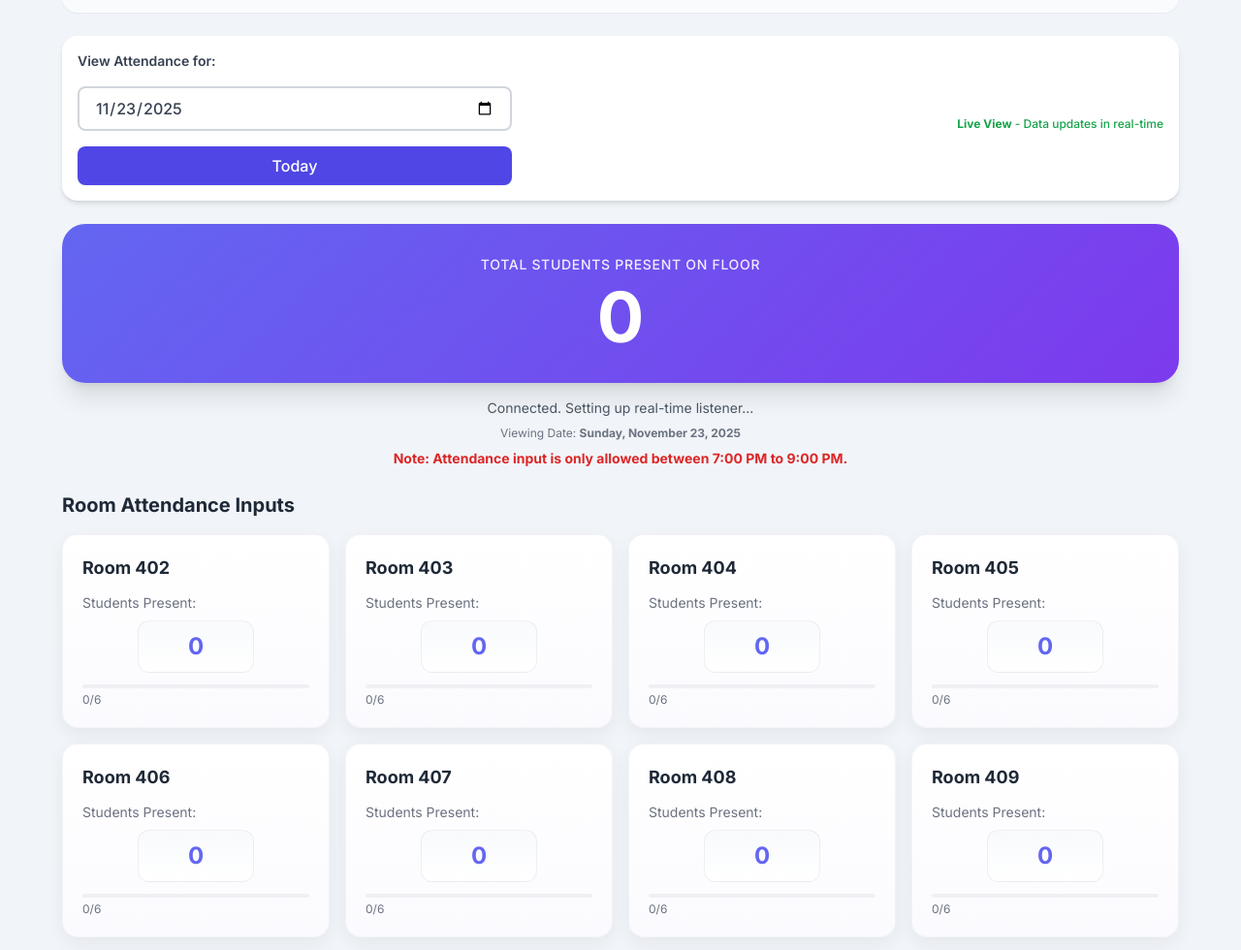
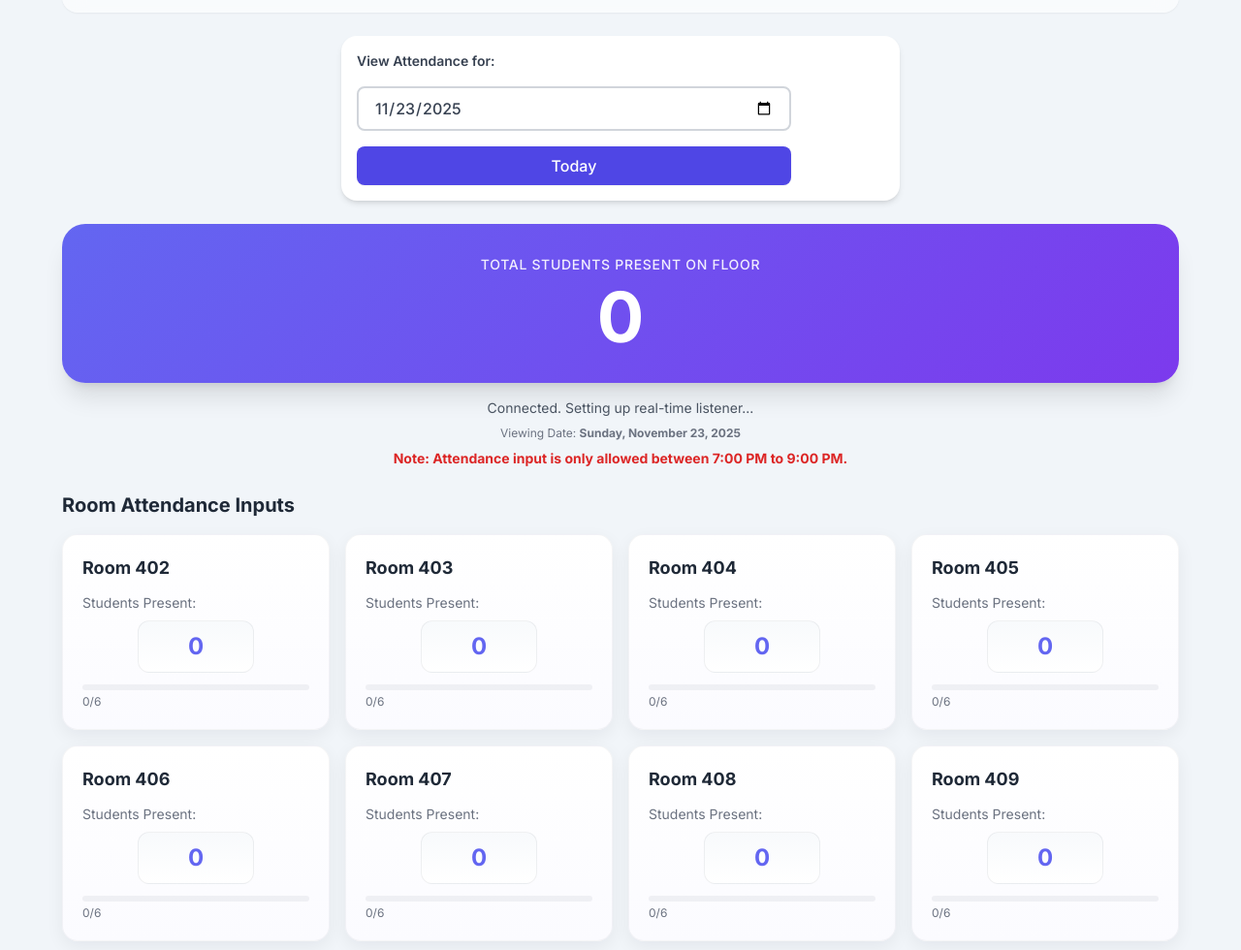
Before and after one commit to MueidShahriar/Floor-Attendance-Tracker, a plain HTML site: page fas.html in a window 1280 px wide. Shown: the part 103-1083 px from the top of the page at 97% size. Drawn offline with nearby package versions, Linux system fonts and the light colour scheme; no server answers.

Commit message:
Add files via upload

```diff
--- a/fas.html
+++ b/fas.html
@@ -37,7 +37,7 @@
                 </div>
             </header>
 
-            <div class="bg-white p-4 rounded-2xl shadow-md mb-6">
+            <div class="bg-white p-4 rounded-2xl shadow-md mb-6 max-w-xl mx-auto">
                 <div class="flex flex-col sm:flex-row items-center justify-between gap-4">
                     <div class="date-row w-full sm:max-w-md">
                         <label for="date-picker" class="text-sm font-semibold text-gray-700">View Attendance for:</label>
@@ -53,7 +53,6 @@
                             Today
                         </button>
                     </div>
-                    <p id="view-mode-indicator" class="text-xs mt-1 text-gray-500 text-center w-full sm:w-auto"></p>
                 </div>
             </div>
 
@@ -592,12 +591,14 @@
 
             dateDisplay.innerHTML = `Viewing Date: <strong>${formatDisplayDate(viewDateKey)}</strong>`;
 
+            if (viewModeIndicator) {
                 if (isViewingToday) {
                     viewModeIndicator.innerHTML = '<strong>Live View</strong> - Data updates in real-time';
                     viewModeIndicator.className = 'text-xs text-center mt-3 text-green-600 font-medium';
                 } else {
                     viewModeIndicator.innerHTML = '<strong>Historical View</strong> - Read-only mode';
                     viewModeIndicator.className = 'text-xs text-center mt-3 text-blue-600 font-medium';
+                }
             }
 
             const attendanceRef = ref(db, `attendance/${viewDateKey}`);
--- a/styles.css
+++ b/styles.css
@@ -192,7 +192,7 @@ body, .dark body {
 .progress-track {
     background: rgba(15,23,42,0.05);
     border-radius: 999px;
-    height: 4px;
+    height: 6px;
     overflow: hidden;
 }
 
```
Lines whose indentation alone changed are shown as unchanged.
